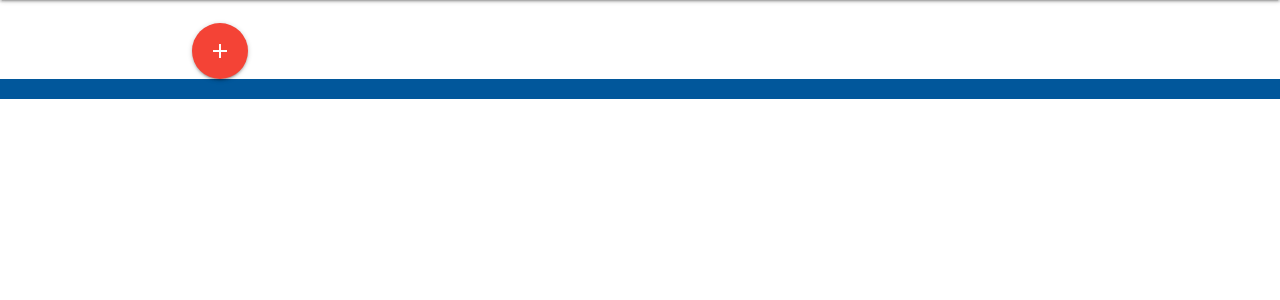
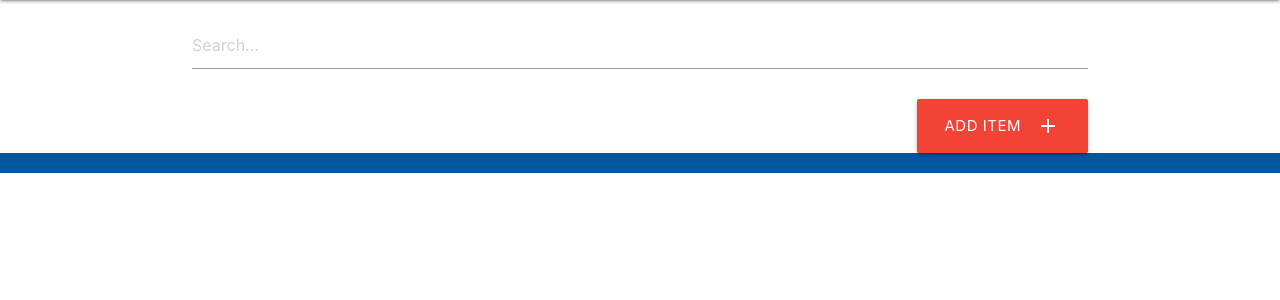
Before and after one commit to calmlb/ComplimentMyClothes, a Django app: page /clothing/ in a window 1280 px wide. Shown: the part 64-364 px from the top of the page. Run offline with Django 3.2, Linux system fonts and the light colour scheme.

Commit message:
add search functionality for name and color

```diff
--- a/main_app/static/css/style.css
+++ b/main_app/static/css/style.css
@@ -111,3 +111,8 @@
     width: 30%;
     height: 30%;
 }
+
+.add-item {
+  display: flex;
+  justify-content: flex-end;
+}
--- a/main_app/templates/base.html
+++ b/main_app/templates/base.html
@@ -50,6 +50,7 @@
     {% block content %}
     {% endblock %}
   </main>
+
   <footer class="page-footer light-blue darken-4">
     <div class="right">All Rights Reserved, &copy; 2021 ComplimentMyClothes &nbsp;</div>
   </footer>
--- a/main_app/templates/main_app/clothing_list.html
+++ b/main_app/templates/main_app/clothing_list.html
@@ -1,7 +1,15 @@
 {% extends 'base.html' %}
 {% block content %}
 <br>
-<a href="/clothing/add" class="btn-floating btn-large waves-effect waves-light red"><i class="material-icons">add</i></a>
+<form action="{% url 'search_results' %}" method="get">
+  <div>
+    <input style="display: inline-block" name="q" type="search" placeholder="Search...">
+  </div>
+</form>
+<br>
+<div class="add-item">
+<a href="/clothing/add" class="waves-effect waves-light btn-large red"><i class="material-icons right">add</i>add item</a>
+</div>
 {% for clothing in object_list %}
 <a href="/clothing/{{ clothing.id }}">
 <div class="card">
--- a/main_app/urls.py
+++ b/main_app/urls.py
@@ -1,17 +1,17 @@
 from django.urls import path, include
 from . import views
-from .views import ClothingList, ClothingCreate, ClothingDetail, ClothingUpdate, ClothingDelete
+from .views import ClothingList, ClothingCreate, ClothingDetail, ClothingUpdate, ClothingDelete, SearchResultsView
 
 urlpatterns = [
     path('', views.home, name='home'),
     path('about/', views.about, name='about'),
+    path('search/', SearchResultsView.as_view(), name='search_results'),
     path('clothing/', ClothingList.as_view(), name='clothing_all'),
     path('clothing/add/', ClothingCreate.as_view(), name='clothing_create'),
     path('clothing/<int:clothing_id>/', ClothingDetail.as_view(), name='clothing_detail'),
     path('clothing/<int:clothing_id>/update', ClothingUpdate.as_view(), name='clothing_update'),
     path('clothing/<int:clothing_id>/delete', ClothingDelete.as_view(), name='clothing_delete'),
     path('clothing/<int:clothing_id>/add_photo/', views.add_photo, name='add_photo'),
-    path('photo/<int:pk>/delete', views.PhotoDeleteView.as_view(),
-         name='photo-delete'),
+    path('photo/<int:pk>/delete', views.PhotoDeleteView.as_view(), name='photo-delete'),
     path('accounts/signup/', views.signup, name='signup'),
 ]
--- a/main_app/views.py
+++ b/main_app/views.py
@@ -10,6 +10,7 @@
 from django.contrib.auth.decorators import login_required
 from django.utils.decorators import method_decorator
 from django.contrib.auth.mixins import LoginRequiredMixin
+from django.db.models import Q
 S3_BASE_URL = 'https://s3.us-east-2.amazonaws.com/'
 BUCKET = 'cmc-4'
 
@@ -102,3 +103,14 @@
     success_url = reverse_lazy('clothing_all')
     def get_success_url(self):
         return reverse_lazy('clothing_all')
+
+class SearchResultsView(ListView):
+    model = Clothing
+    template_name = 'search_results.html'
+
+    def get_queryset(self): # new
+        query = self.request.GET.get('q')
+        object_list = Clothing.objects.filter(
+            Q(name__icontains=query) | Q(color__icontains=query)
+        )
+        return object_list
```
Also changed, not shown: main_app/templates/search_results.html (added, +16 -0 lines).
